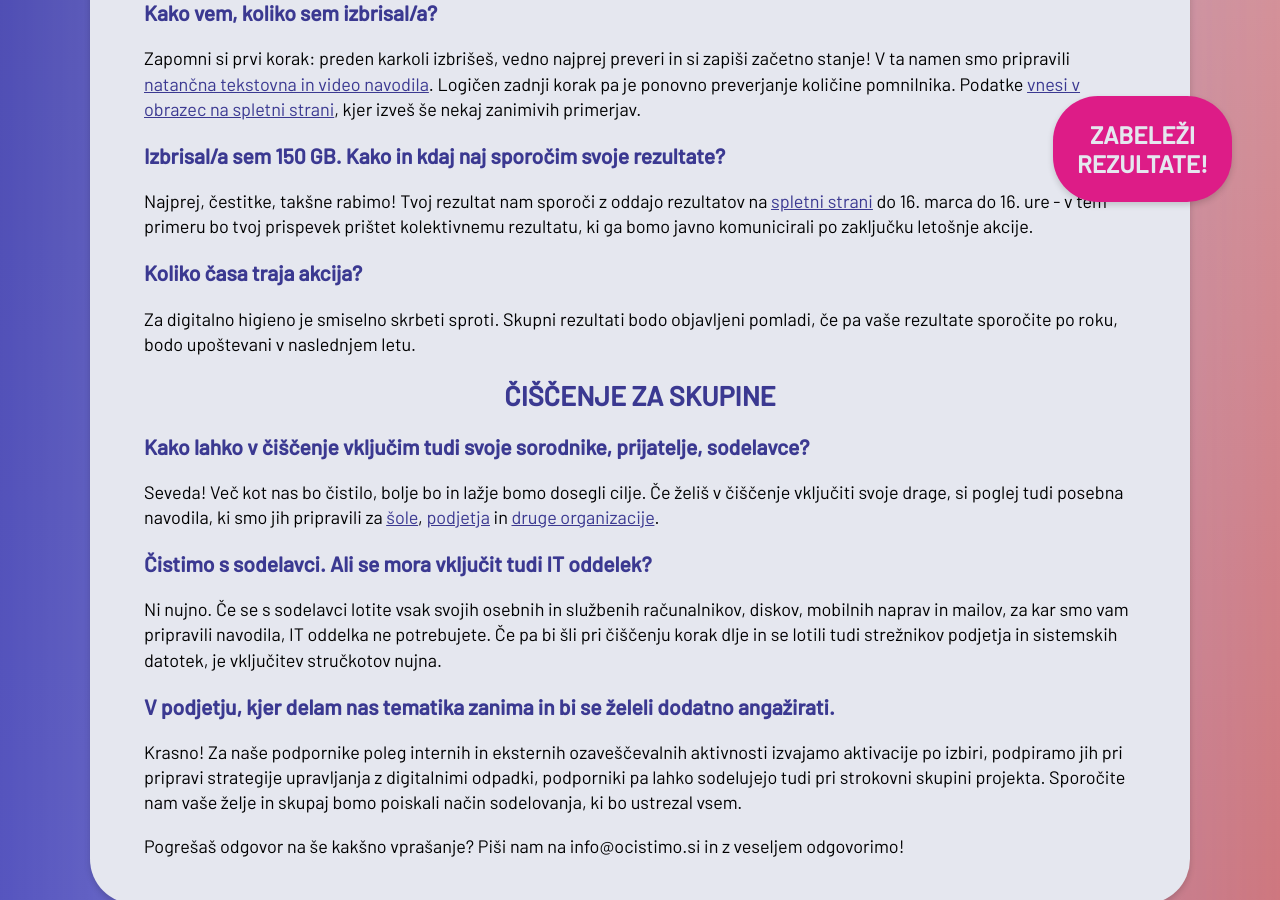
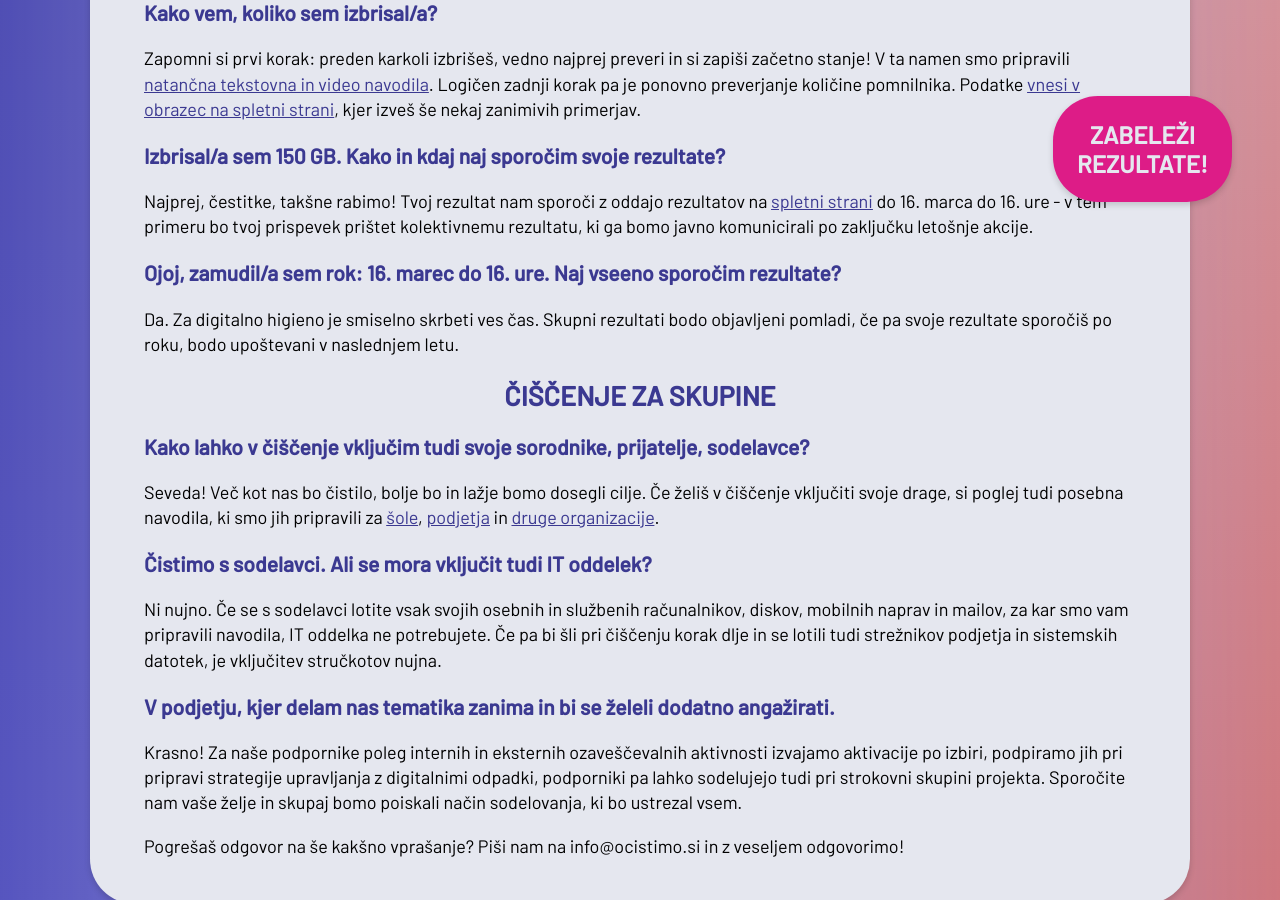
Before and after one commit to ewba/dcd-si, a Jekyll site: the page built from faq.md, in a window 1280 px wide and 900 px high, scrolled down 2902 px. Built offline with Jekyll 4.4.1, drawn with Linux system fonts in a browser that asks for light colours.

Commit message:
Update faq.md

```diff
--- a/faq.md
+++ b/faq.md
@@ -66,8 +66,8 @@ Zapomni si prvi korak: preden karkoli izbrišeš, vedno najprej preveri in si za
 ### Izbrisal/a sem 150 GB. Kako in kdaj naj sporočim svoje rezultate?
 Najprej, čestitke, takšne rabimo! Tvoj rezultat nam sporoči z oddajo rezultatov na [spletni strani]({{ site.submitURL }}) do 16. marca do 16. ure - v tem primeru bo tvoj prispevek prištet kolektivnemu rezultatu, ki ga bomo javno komunicirali po zaključku letošnje akcije.
 
-### Koliko časa traja akcija?
-Za digitalno higieno je smiselno skrbeti sproti. Skupni rezultati bodo objavljeni pomladi, če pa vaše rezultate sporočite po roku, bodo upoštevani v naslednjem letu.
+### Ojoj, zamudil/a sem rok: 16. marec do 16. ure. Naj vseeno sporočim rezultate?
+Da. Za digitalno higieno je smiselno skrbeti ves čas. Skupni rezultati bodo objavljeni pomladi, če pa svoje rezultate sporočiš po roku, bodo upoštevani v naslednjem letu.
 
 
 ## Čiščenje za skupine
```
